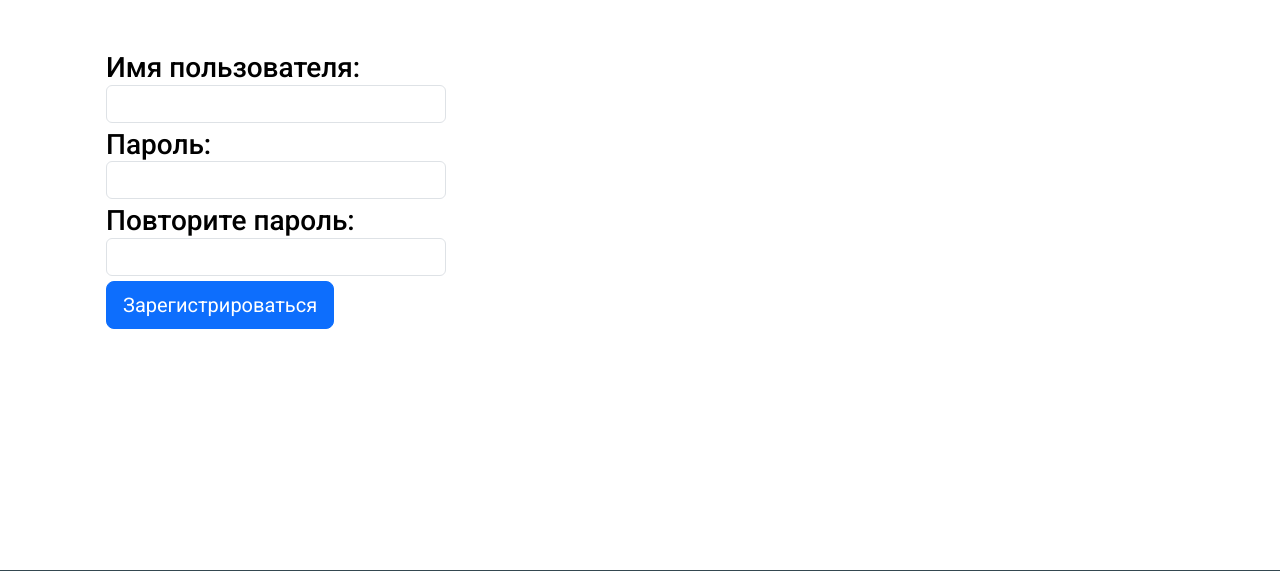
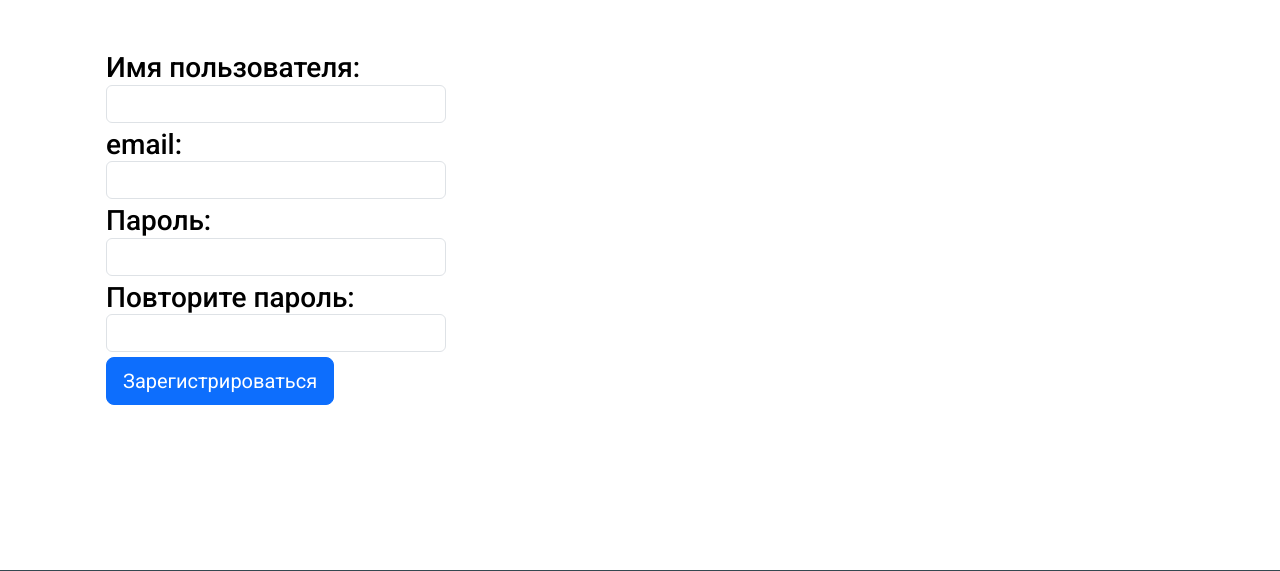
Before and after one commit to estem8/LP_PFM, a Flask app: template app/templates/user/registration.html in a window 1280 px wide. Shown: the part 71-642 px from the top of the page. Run offline with Flask 3, Linux system fonts and the light colour scheme; the template is opened without the code that fills it: values that come from a table or form of the project are taken from there, others are empty; parts of the project's set-up code (start-up, migrations or seed data) failed here and were passed over.

```diff
--- a/app/templates/user/registration.html
+++ b/app/templates/user/registration.html
@@ -25,6 +25,10 @@ Registration page
                     {{ form.username() }}
                 </div>
                 <div class="form-group">
+                    {{ form.email.label }}
+                    {{ form.email() }}
+                </div>
+                <div class="form-group">
                     {{ form.password.label }}
                     {{ form.password() }}
                 </div>
--- a/app/user/forms.py
+++ b/app/user/forms.py
@@ -14,6 +14,7 @@ class LoginForm(FlaskForm):
         validators=[DataRequired(), Length(min=6)],
         render_kw={"class": "form-control"},
     )
+
     submit = SubmitField("Войти", render_kw={"class": "btn btn-primary btn-lg"})
     remember_me = BooleanField(
         "Запомнить меня", default=True, render_kw={"class": "form-chek-input"}
@@ -24,6 +25,11 @@ class RegistrationForm(FlaskForm):
     username = StringField(
         "Имя пользователя:",
         validators=[Length(min=4, max=50)],  # TODO: required
+        render_kw={"class": "form-control"},
+    )
+    email = StringField(
+        "email:",
+        validators=[DataRequired(), Length(min=4, max=50)],
         render_kw={"class": "form-control"},
     )
     password = PasswordField(
```
Also changed, not shown: app/user/views.py (+11 -8 lines).
